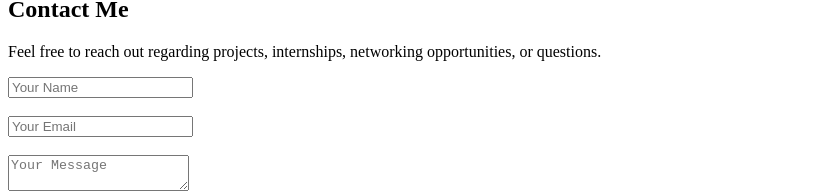
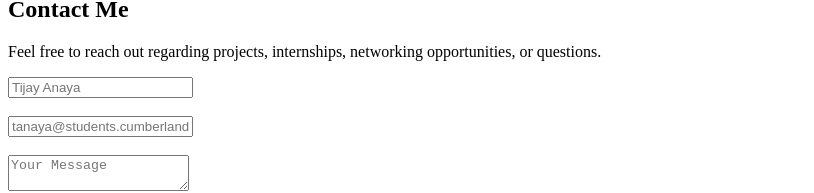
Before and after one commit to TijayAnaya/tijayanaya.github.io, a plain HTML site: page index.html in a window 1280 px wide. Shown: the part 317-510 px from the top of the page, without its empty margins (0-814 px from the left). Drawn offline with Linux system fonts and the light colour scheme.

Commit message:
Update form placeholders with example values

```diff
--- a/index.html
+++ b/index.html
@@ -40,10 +40,10 @@
         </p>
 
         <form>
-            <input type="text" placeholder="Your Name" required>
+            <input type="text" placeholder="Tijay Anaya" required>
             <br><br>
 
-            <input type="email" placeholder="Your Email" required>
+            <input type="email" placeholder="tanaya@students.cumberland.edu" required>
             <br><br>
 
             <textarea placeholder="Your Message"></textarea>
```
